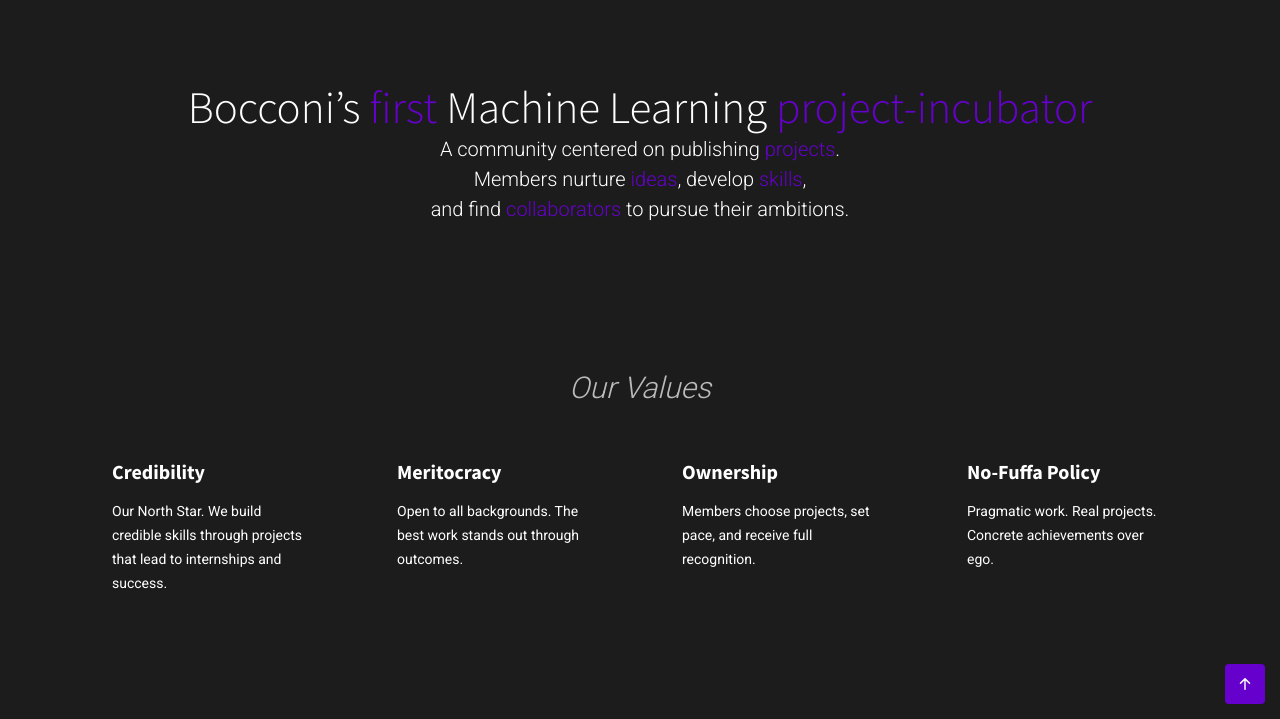
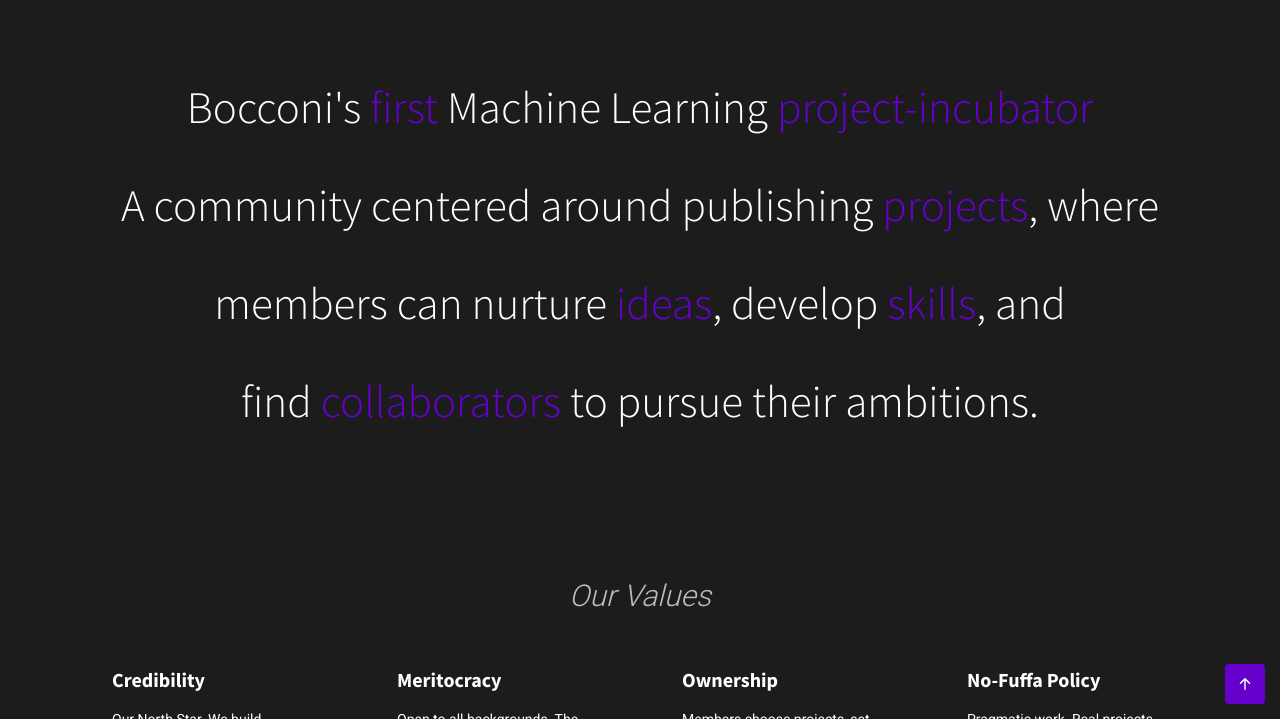
Before and after one commit to bs-machinelearning/bs-machinelearning.github.io, a Jekyll site: the page built from index.html, in a window 1280 px wide and 900 px high, scrolled down 790 px, cut to the strip 181-900 px from the top of the window. Built offline with Jekyll 4.4.1, drawn with Linux system fonts in a browser that asks for light colours; nearby versions of some CDN libraries.

Commit message:
fix(index.html): revert about section

```diff
--- a/index.html
+++ b/index.html
@@ -9,7 +9,7 @@
 <section id="hero" class="hero section">
   <div class="container d-flex flex-column justify-content-center align-items-center text-center position-relative"
     data-aos="zoom-out">
-    <img src="assets/img/hero-img.png" class="img-fluid animated" alt="BSML hero illustration">
+    <img src="/assets/img/hero-img.png" class="img-fluid animated" alt="BSML hero illustration">
     <div class="container d-flex flex-column">
       <h1>Bocconi <span>Students</span> for <span>Machine Learning</span></h1>
       <p class="fst-italic subtitle fw-light">Connecting minds, not only layers</p>
@@ -21,13 +21,13 @@
 <section id="about" class="about section">
   <div class="container d-flex flex-column align-items-center justify-content-between">
     <div data-aos="fade-up">
-      <h2 class="m-0">Bocconi’s <span>first</span> Machine Learning <span>project-incubator</span></h2>
+      <h2>Bocconi's <span>first</span> Machine Learning <span>project-incubator</span></h2>
     </div>
-    <!-- <div data-aos="fade-up" data-aos-delay="100" class="text-center"> -->
-    <p class="lead m-0">A community centered on publishing <span>projects</span>.</p>
-    <p class="lead m-0">Members nurture <span>ideas</span>, develop <span>skills</span>,</p>
-    <p class="lead">and find <span>collaborators</span> to pursue their ambitions.</p>
-  </div>
+    <div data-aos="fade-up" data-aos-delay="100">
+      <h2>A community centered around publishing <span>projects</span>, where</h2>
+      <h2>members can nurture <span>ideas</span>, develop <span>skills</span>, and</h2>
+      <h2>find <span>collaborators</span> to pursue their ambitions.</h2>
+    </div>
   </div>
 </section>
 
@@ -145,7 +145,8 @@
             <p>Turn your idea into a project and publish it on our channels.</p>
 
             <h4>Description</h4>
-            <p>Have an ML idea? Already building something and want peer feedback? Need help publishing your work? BSML
+            <p>Have an ML idea? Already building something and want peer feedback? Need help publishing your work?
+              BSML
               offers support across coding, storytelling, and publishing.</p>
 
             <h4>Approximate workflow</h4>
@@ -264,7 +265,8 @@
             <p>Boost credibility by publishing tangible outcomes.</p>
 
             <h4>Description</h4>
-            <p>Work with associates to turn projects into compelling content: articles, videos, presentations, and more.
+            <p>Work with associates to turn projects into compelling content: articles, videos, presentations, and
+              more.
             </p>
 
             <h4>Approximate workflow</h4>
@@ -313,7 +315,8 @@
 
             <h4>Examples</h4>
             <ul>
-              <li><i class="bi bi-lightbulb-fill"></i> Announce an upcoming company event with flyers and details.</li>
+              <li><i class="bi bi-lightbulb-fill"></i> Announce an upcoming company event with flyers and details.
+              </li>
               <li><i class="bi bi-lightbulb-fill"></i> Recap a hackathon with photos and outcomes.</li>
             </ul>
 
@@ -342,7 +345,8 @@
             <p>Reach <em>your</em> goals.</p>
 
             <h4>Description</h4>
-            <p>Get paired with a mentor in Quant Finance, Data Science, ML Research, PhD, or Master’s. Expect guidance,
+            <p>Get paired with a mentor in Quant Finance, Data Science, ML Research, PhD, or Master’s. Expect
+              guidance,
               insights, and potential referrals.</p>
 
             <h4>Approximate workflow</h4>
```
